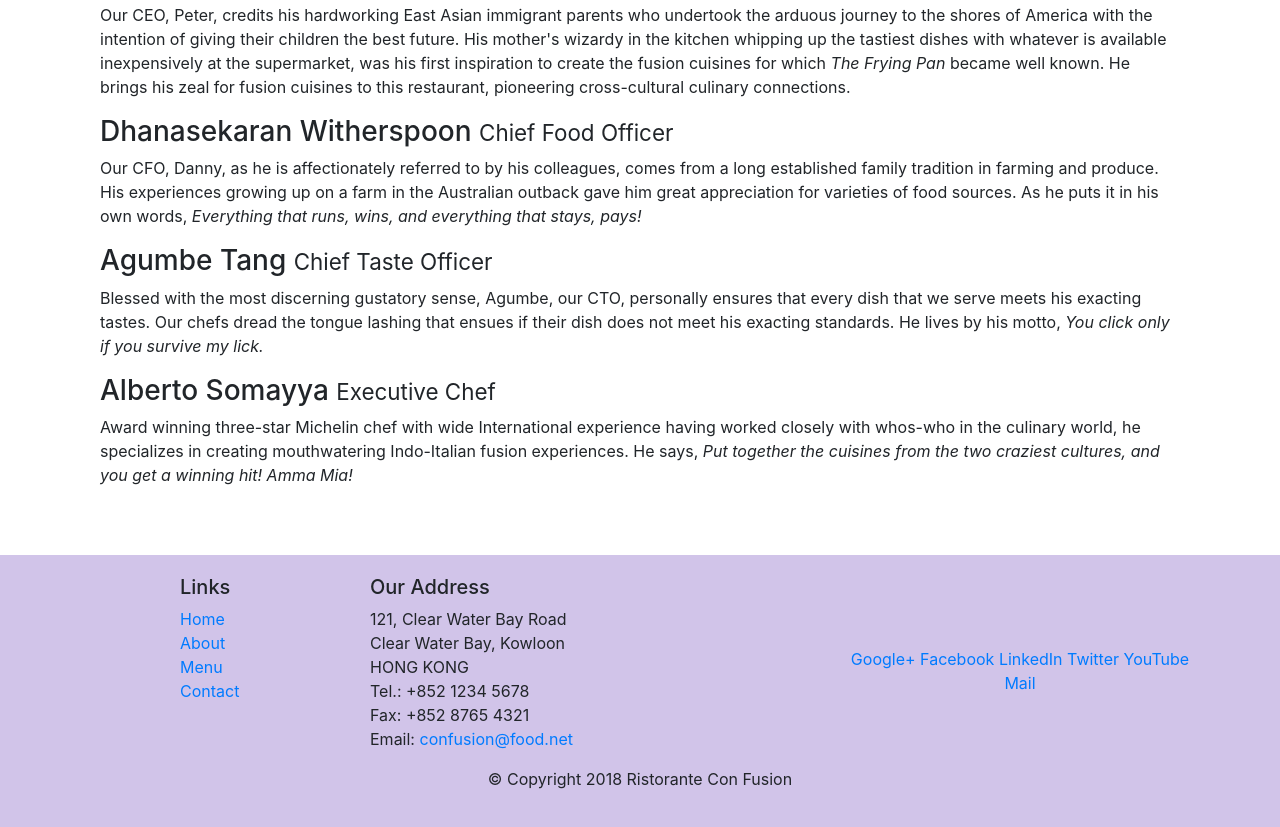
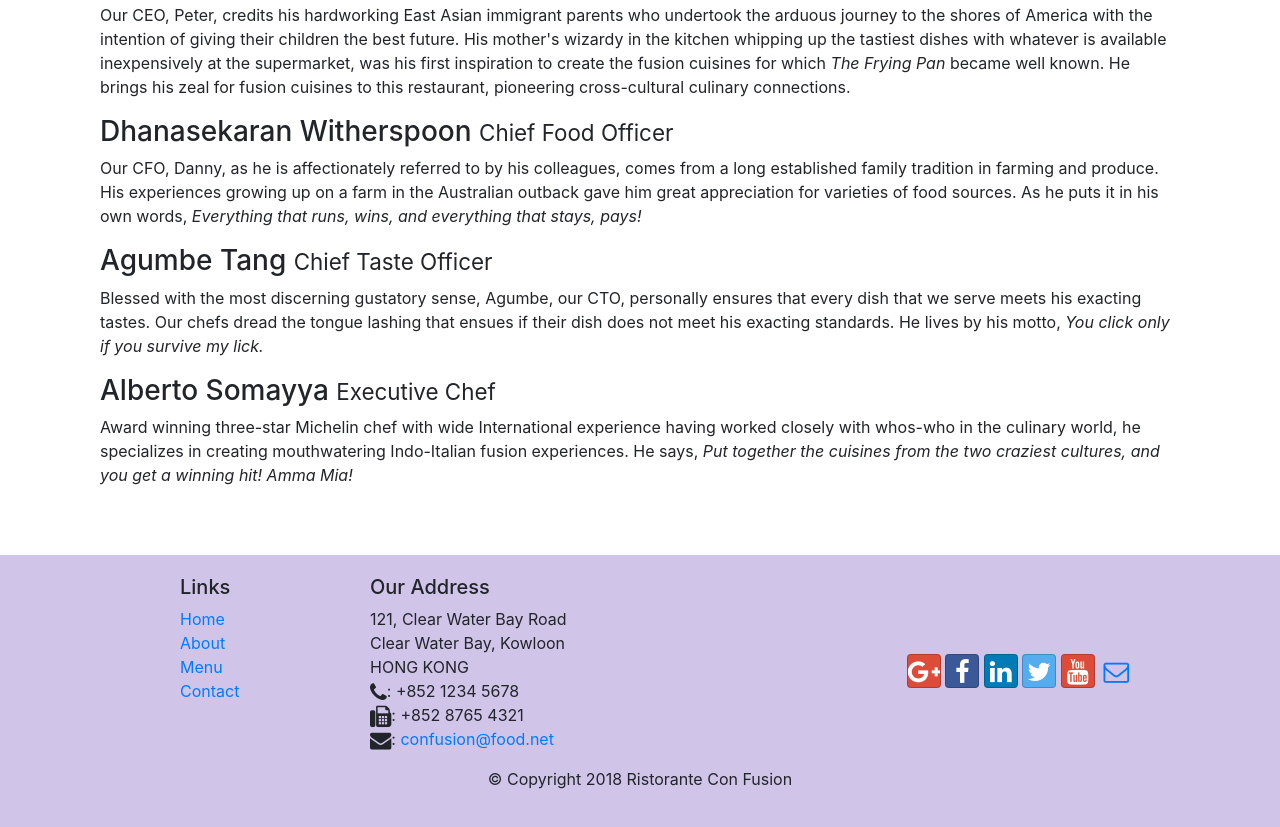
Before and after one commit to lucifer123A/BootStrap, a website: page aboutus.html in a window 1280 px wide. Shown: the part 1004-1831 px from the top of the page. Drawn offline with nearby package versions, Linux system fonts and the light colour scheme.

Commit message:
icon-fonts

```diff
--- a/aboutus.html
+++ b/aboutus.html
@@ -8,6 +8,8 @@
 
     <link rel="stylesheet" href="./node_modules/bootstrap/dist/css/bootstrap.min.css">
     <link rel="stylesheet" href="./css/styles.css">
+    <link rel="stylesheet" href="./node_modules/font-awesome/css/font-awesome.min.css">
+    <link rel="stylesheet" href="./node_modules/bootstrap-social/bootstrap-social.css">
 
     <title>Ristorante Con Fusion: About Us</title>
 </head>
@@ -21,10 +23,10 @@
             <a class="navbar-brand mr-auto" href="index.html">Ristorante Con Fusion</a>
             <div class="collapse navbar-collapse" id="Navbar">
             <ul class="navbar-nav mr-auto">
-                <li class="nav-item"><a class="nav-link" href="index.html">Home</a></li>
-                <li class="nav-item active"><a class="nav-link" href="#">About</a></li>
-                <li class="nav-item"><a class="nav-link" href="#">Menu</a></li>
-                <li class="nav-item"><a class="nav-link" href="#">Contact</a></li>
+                <li class="nav-item"><a class="nav-link" href="index.html"><span class=" fa fa-home fa-lg"></span> Home</a></li>
+                <li class="nav-item active"><a class="nav-link" href="#">><span class=" fa fa-info fa-lg"> </span> About</a></li>
+                <li class="nav-item"><a class="nav-link" href="#"><span class="fa fa-list fa-lg"></span> Menu</a></li>
+                <li class="nav-item"><a class="nav-link" href="#"><span class=" fa fa-address-card fa-lg"></span> Contact</a></li>
             </ul>
         </div>
         </div>
@@ -99,19 +101,19 @@
 		              121, Clear Water Bay Road<br>
 		              Clear Water Bay, Kowloon<br>
 		              HONG KONG<br>
-		              Tel.: +852 1234 5678<br>
-		              Fax: +852 8765 4321<br>
-		              Email: <a href="mailto:confusion@food.net">confusion@food.net</a>
+		              <i class="fa fa-phone fa-lg"></i>: +852 1234 5678<br>
+		              <i class="fa fa-fax fa-lg"></i>: +852 8765 4321<br>
+		              <i class="fa fa-envelope fa-lg"></i>: <a href="mailto:confusion@food.net">confusion@food.net</a>
 		           </address>
                 </div>
                 <div class="col-12 col-sm-4 align-self-center">
                     <div class="text-center">
-                        <a href="http://google.com/+">Google+</a>
-                        <a href="http://www.facebook.com/profile.php?id=">Facebook</a>
-                        <a href="http://www.linkedin.com/in/">LinkedIn</a>
-                        <a href="http://twitter.com/">Twitter</a>
-                        <a href="http://youtube.com/">YouTube</a>
-                        <a href="mailto:">Mail</a>
+                        <a class="btn btn-social-icon btn-google" href="http://google.com/+"><i class="fa fa-google-plus fa-lg"></i></a>
+                        <a class="btn btn-social-icon btn-facebook" href="http://www.facebook.com/profile.php?id="><i class="fa fa-facebook fa-lg"></i></a>
+                        <a class="btn btn-social-icon btn-linkedin" href="http://www.linkedin.com/in/"><i class="fa fa-linkedin fa-lg"></i></a>
+                        <a class="btn btn-social-icon btn-twitter" href="http://twitter.com/"><i class="fa fa-twitter fa-lg"></i></a>
+                        <a class="btn btn-social-icon btn-google" href="http://youtube.com/"><i class="fa fa-youtube fa-lg"></i></a>
+                        <a class="btn btn-social-icon btn-mailto" href="mailto:"><i class="fa fa-envelope-o fa-lg"></i></a>
                     </div>
                 </div>
            </div>
--- a/package.json
+++ b/package.json
@@ -15,6 +15,8 @@
   },
   "dependencies": {
     "bootstrap": "^4.0.0",
+    "bootstrap-social": "^5.1.1",
+    "font-awesome": "^4.7.0",
     "jquery": "^3.3.1",
     "popper.js": "^1.12.9"
   }
```
Also changed, not shown: index.html (+15 -13 lines), 1 other file.
